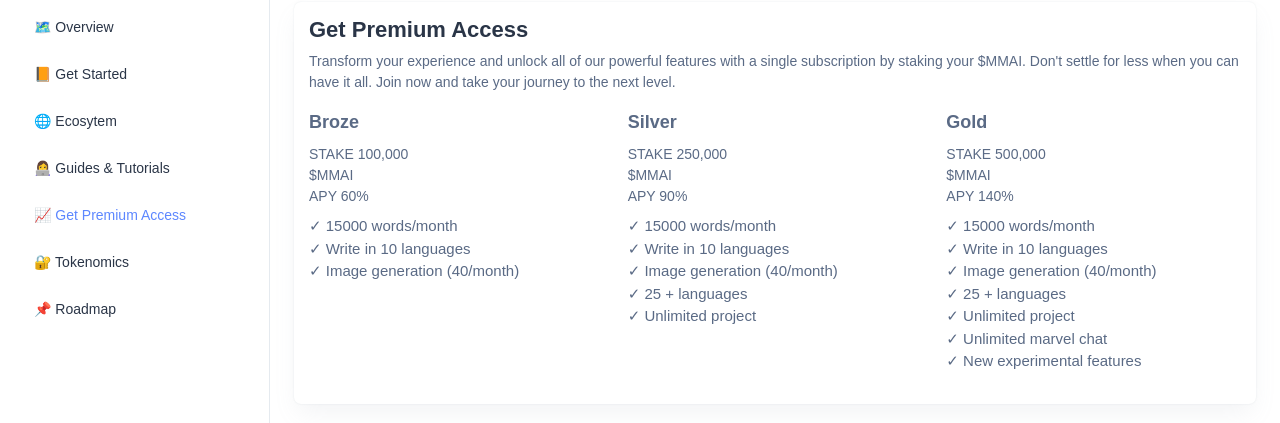
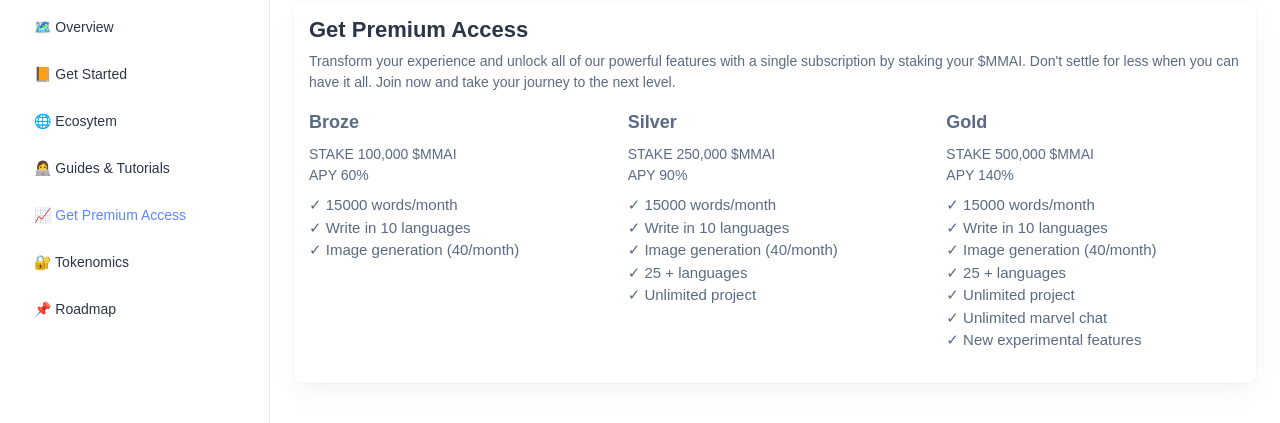
Before and after one commit to maulanabadarin123/multimodal, a website: page get_acess.html in a window 1280 px wide. Shown: the part 83-506 px from the top of the page. Drawn offline with Linux system fonts and the light colour scheme.

Commit message:
Update get_acess.html

```diff
--- a/get_acess.html
+++ b/get_acess.html
@@ -107,7 +107,7 @@
                   Broze
                </p>
                <p class="mb-2" >
-                STAKE 100,000 <br> $MMAI <br> APY 60%
+                STAKE 100,000 $MMAI <br> APY 60%
              </p>
                <ul style="font-size: 15px;">
                   <li> &#x2713; 15000 words/month</li>
@@ -120,7 +120,7 @@
                   Silver
                </p>
                <p class="mb-2" >
-                STAKE 250,000 <br> $MMAI <br> APY 90%
+                STAKE 250,000 $MMAI <br> APY 90%
              </p>
                <ul style="font-size: 15px;">
                   <li> &#x2713; 15000 words/month</li>
@@ -135,7 +135,7 @@
                   Gold
                </p>
                <p class="mb-2">
-                STAKE 500,000 <br> $MMAI <br> APY 140%
+                STAKE 500,000 $MMAI <br> APY 140%
              </p>
                <ul style="font-size: 15px;">
                   <li> &#x2713; 15000 words/month</li>
```
